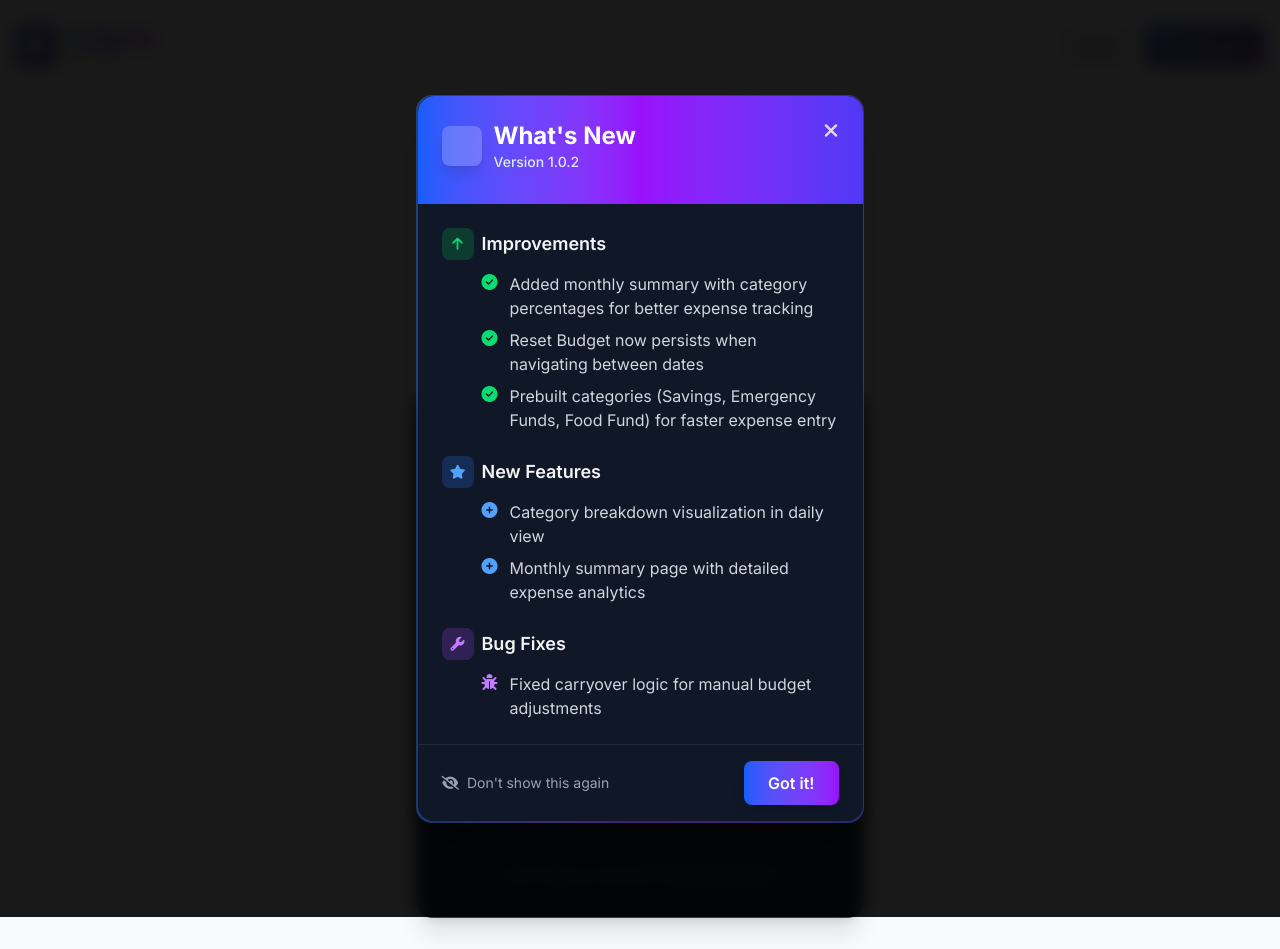
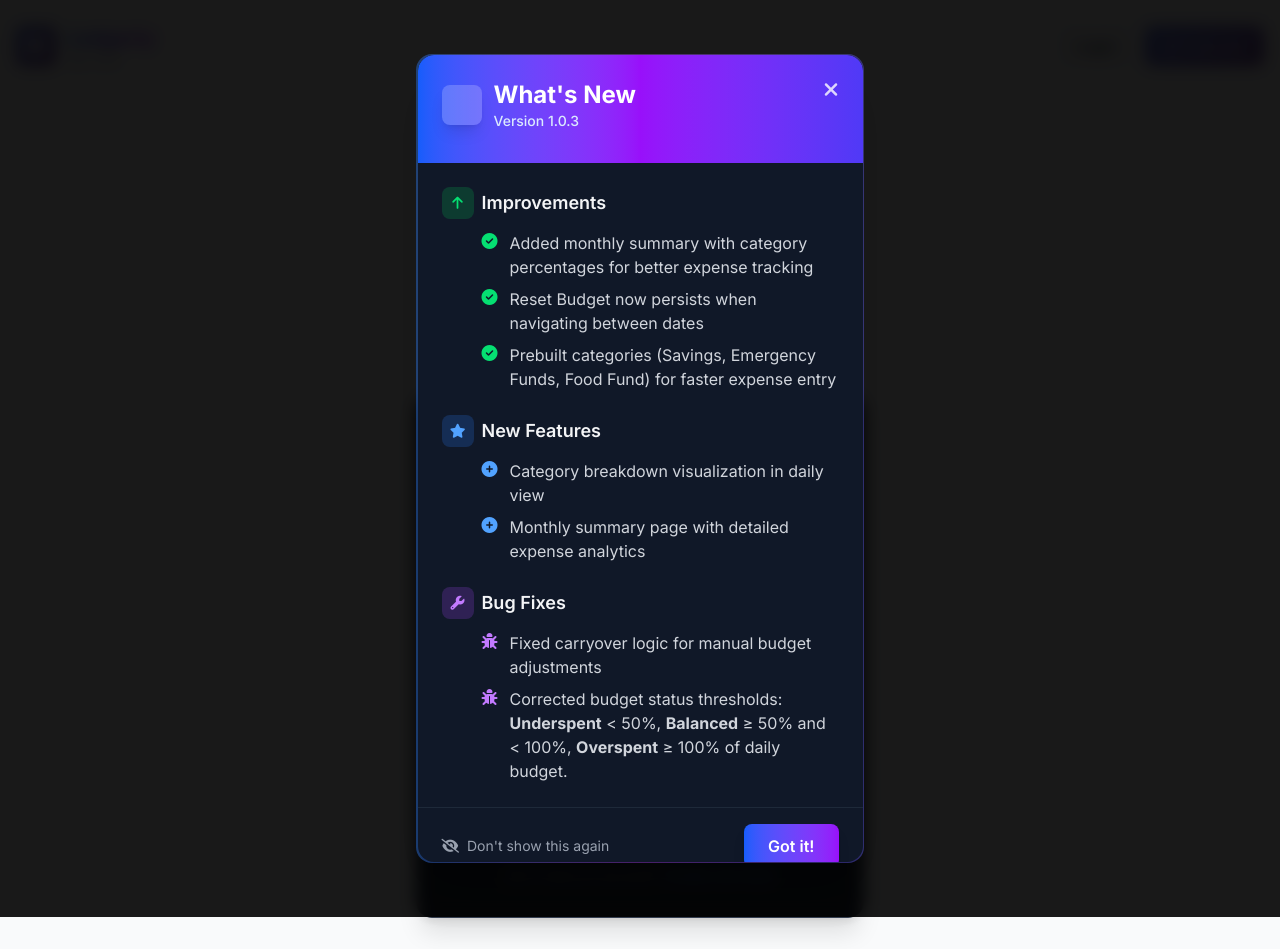
Before and after one commit to Kzu0-afk/ledgerly-web, a Django app: page /login/ in a window 1280 px wide. Run offline with Django 5.2, Linux system fonts and the light colour scheme; style sheets or scripts are compiled from the project's sources; some libraries are stand-ins or nearby versions.

Commit message:
feature(version): Update patch version to 1.0.3 and correct budget status thresholds in login template.

```diff
--- a/ledger/templates/auth/login.html
+++ b/ledger/templates/auth/login.html
@@ -6,7 +6,7 @@
 <div class="min-h-screen flex items-center justify-center px-4 py-8">
   <div class="w-full max-w-md space-y-8 animate-slide-in-up">
     {# Patch Notes Modal - Discord-inspired Design #}
-    {% with current_patch_version='1.0.2' %}
+      {% with current_patch_version='1.0.3' %}
     {% if request.session.patch_notes_hidden_version != current_patch_version %}
     <div id="patch-notes" class="fixed inset-0 bg-black/90 backdrop-blur-sm flex items-center justify-center z-50 p-4 animate-fade-in">
       <div class="w-full max-w-md rounded-2xl shadow-2xl animate-slide-in-up">
@@ -90,6 +90,10 @@
               <div class="flex items-start gap-3 text-gray-300">
                 <i class="fas fa-bug text-purple-400 mt-0.5"></i>
                 <span>Fixed carryover logic for manual budget adjustments</span>
+              </div>
+              <div class="flex items-start gap-3 text-gray-300">
+                <i class="fas fa-bug text-purple-400 mt-0.5"></i>
+                <span>Corrected budget status thresholds: <strong>Underspent</strong> &lt; 50%, <strong>Balanced</strong> ≥ 50% and &lt; 100%, <strong>Overspent</strong> ≥ 100% of daily budget.</span>
               </div>
             </div>
           </div>
--- a/theme/templates/base.html
+++ b/theme/templates/base.html
@@ -193,7 +193,7 @@
                     <a href="/" class="text-xl font-bold bg-gradient-to-r from-blue-600 to-purple-600 bg-clip-text text-transparent hover:from-purple-600 hover:to-blue-600 transition-all duration-300">
                         Ledgerly
                     </a>
-                    <p class="text-xs text-gray-500 dark:text-gray-400">ver. 1.0.2</p>
+                    <p class="text-xs text-gray-500 dark:text-gray-400">ver. 1.0.3</p>
                 </div>
             </div>
             <div class="flex items-center gap-4">
```
